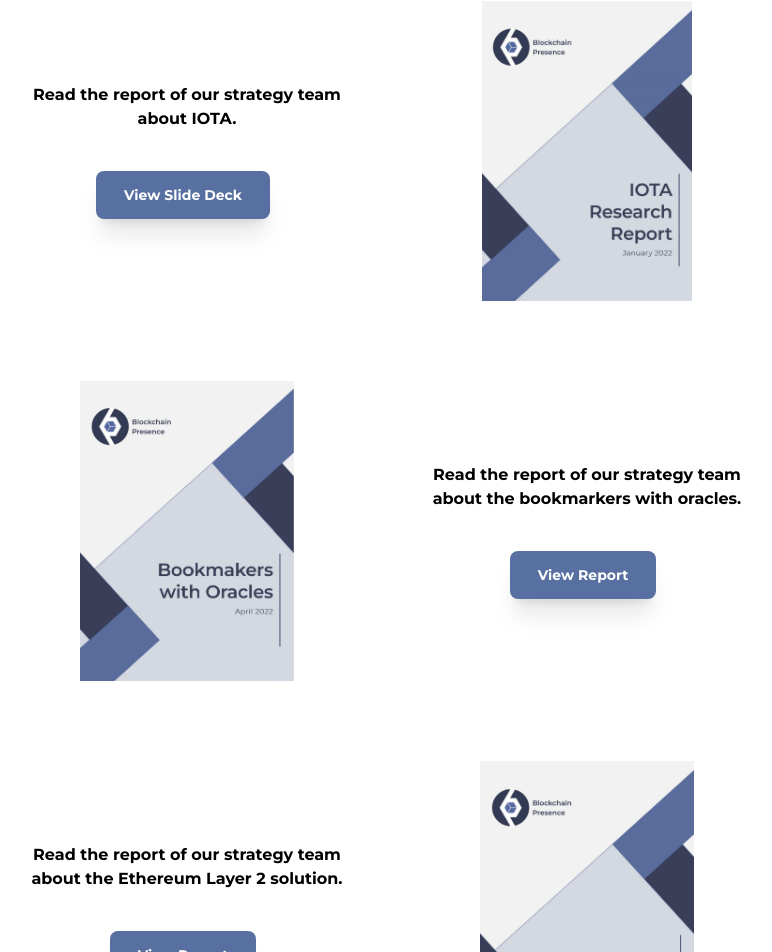
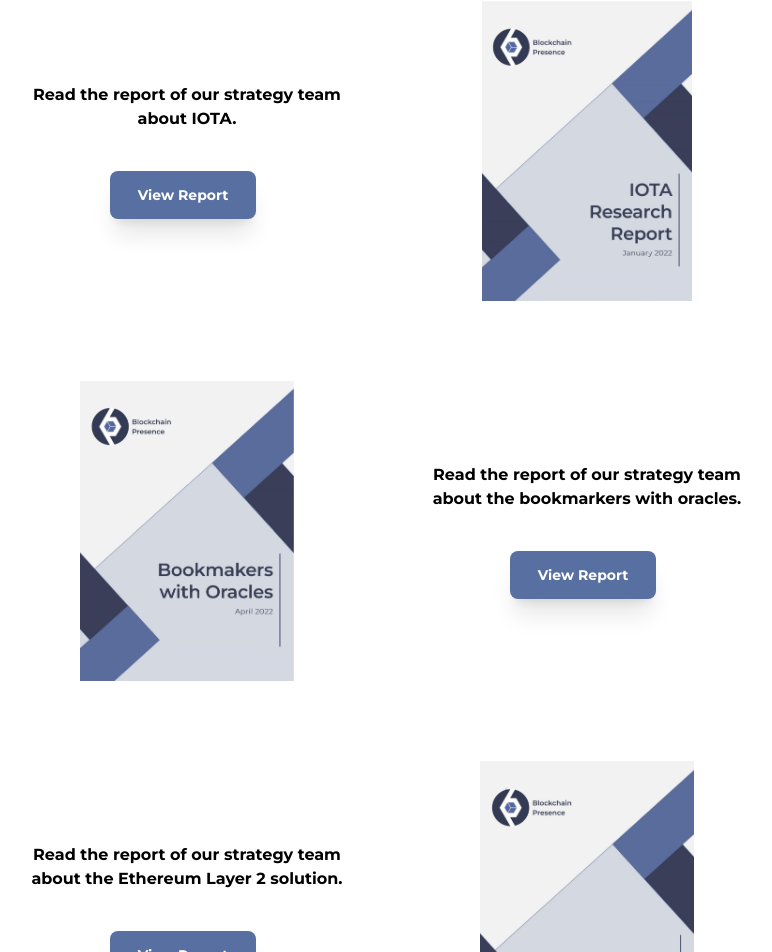
Before and after one commit to migub/BCP-Website-Next, a Next.js app: page /learn-more in a window 1280 px wide. Shown: the part 1443-2395 px from the top of the page, without its empty margins (253-1025 px from the left). Built offline with nearby package versions, Linux system fonts and the light colour scheme.

Commit message:
korrektur button

```diff
--- a/pages/learn-more.js
+++ b/pages/learn-more.js
@@ -84,7 +84,7 @@ const LearnMore = () => {
                 download("/static/IOTA_Research_Report.pdf")
               }
             >
-              View Slide Deck
+              View Report
             </Button>
           </div>
           <div className="relative w-1/4 h-full">
```
